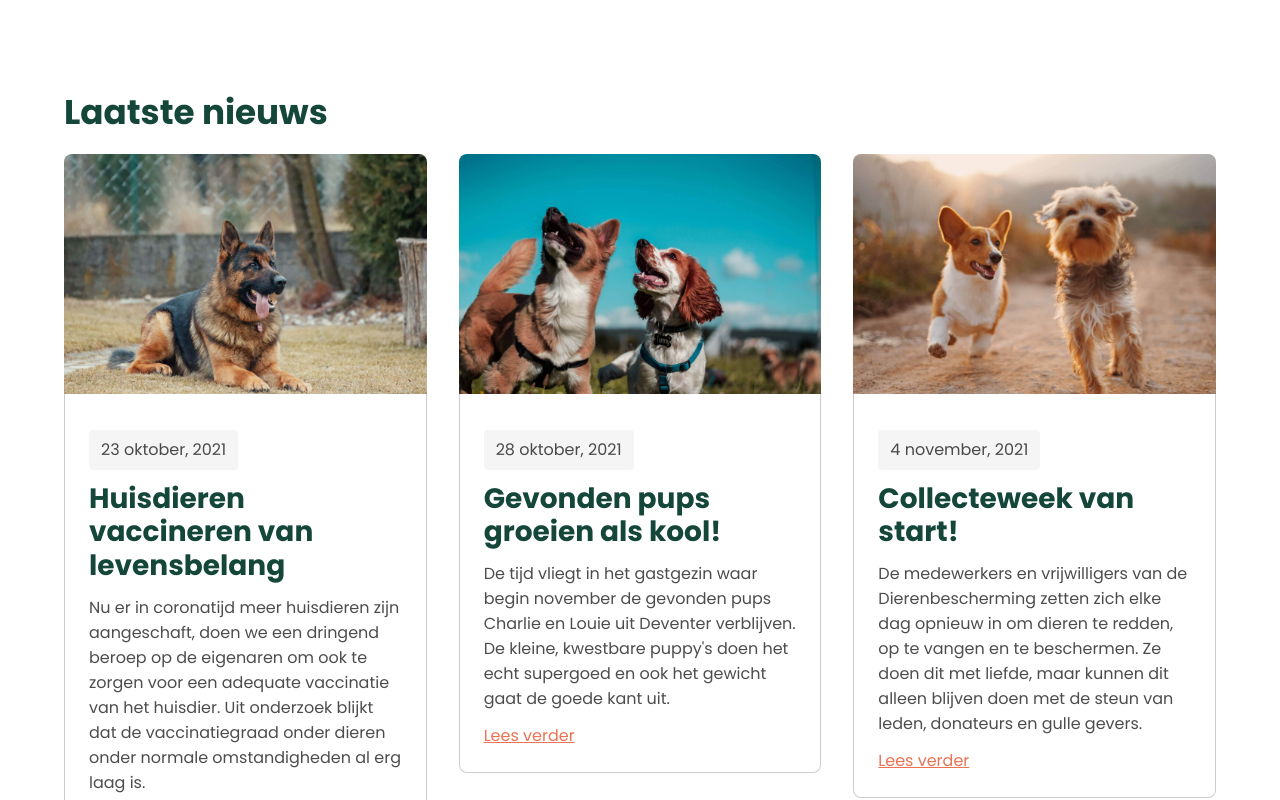
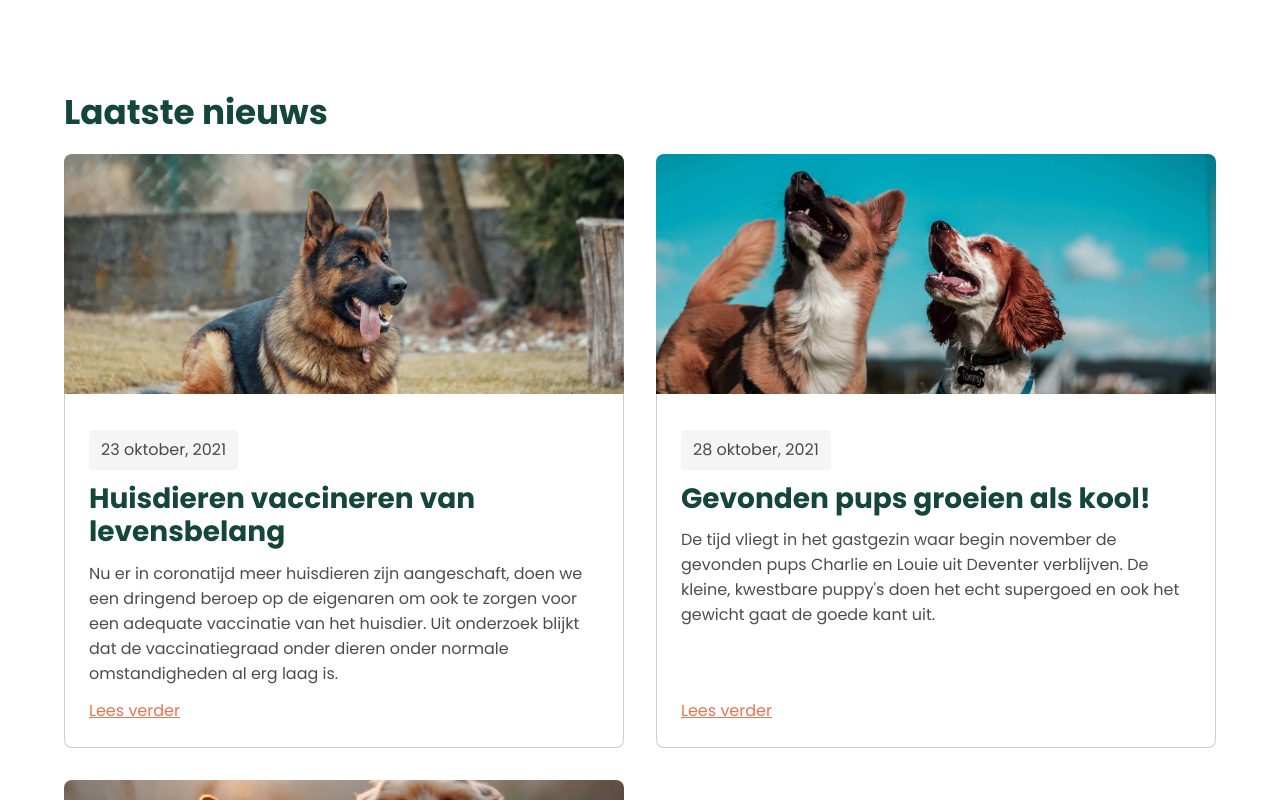
Before and after one commit to Markiesch/Artemis, a Vue app: page / in a window 1280 px wide. Shown: the part 2320-3120 px from the top of the page. Built offline with nearby package versions, Linux system fonts and the light colour scheme.

Commit message:
Fixed cards not having equal heights

```diff
--- a/src/components/ArticleCard.vue
+++ b/src/components/ArticleCard.vue
@@ -2,9 +2,11 @@
   <article v-if="article">
     <img :src="`/assets/${article.image}`" :alt="article.title" />
     <div class="details">
-      <p class="date">{{ article.date }}</p>
+      <div>
+        <p class="date">{{ article.date }}</p>
+      </div>
       <h2>{{ article.title }}</h2>
-      <p>{{ article.subtitle }}</p>
+      <p style="flex-grow: 1">{{ article.subtitle }}</p>
       <router-link :to="{ name: 'Article', params: { id: article.id } }">Lees verder</router-link>
     </div>
   </article>
@@ -34,6 +36,8 @@ img {
   border-radius: 0 0 0.5rem 0.5rem;
   border: thin solid rgba(0, 0, 0, 0.2);
   border-top: none;
+  display: flex;
+  flex-direction: column;
 }
 
 h2 {
@@ -44,7 +48,6 @@ h2 {
 
 p {
   margin: 0.75rem 0;
-
   color: $text-color;
 }
 
--- a/src/components/ArticleList.vue
+++ b/src/components/ArticleList.vue
@@ -20,6 +20,8 @@ defineProps<{ articles: IArticle[] }>();
 
   article {
     margin: 1rem;
+    display: grid;
+    grid-template-rows: auto 1fr;
   }
 
   @include mobile {
--- a/src/views/Home.vue
+++ b/src/views/Home.vue
@@ -42,11 +42,7 @@
 
   <section class="news--section">
     <h2 class="section--title">Laatste nieuws</h2>
-    <div class="column--container">
-      <ArticleCard :id="articles[0].id" />
-      <ArticleCard :id="articles[1].id" />
-      <ArticleCard :id="articles[2].id" />
-    </div>
+    <ArticleList :articles="[articles[0], articles[1], articles[2]]" />
   </section>
 
   <div class="newsletter--wrapper">
@@ -89,9 +85,8 @@
 import { ref } from "vue";
 import { articles } from "../data/articles";
 import Slider from "../components/Slider.vue";
-import ArticleCard from "../components/ArticleCard.vue";
+import ArticleList from "../components/ArticleList.vue";
 
-let donateCounter = ref(45);
 let emailInput = ref("");
 
 function sendMail() {
```
